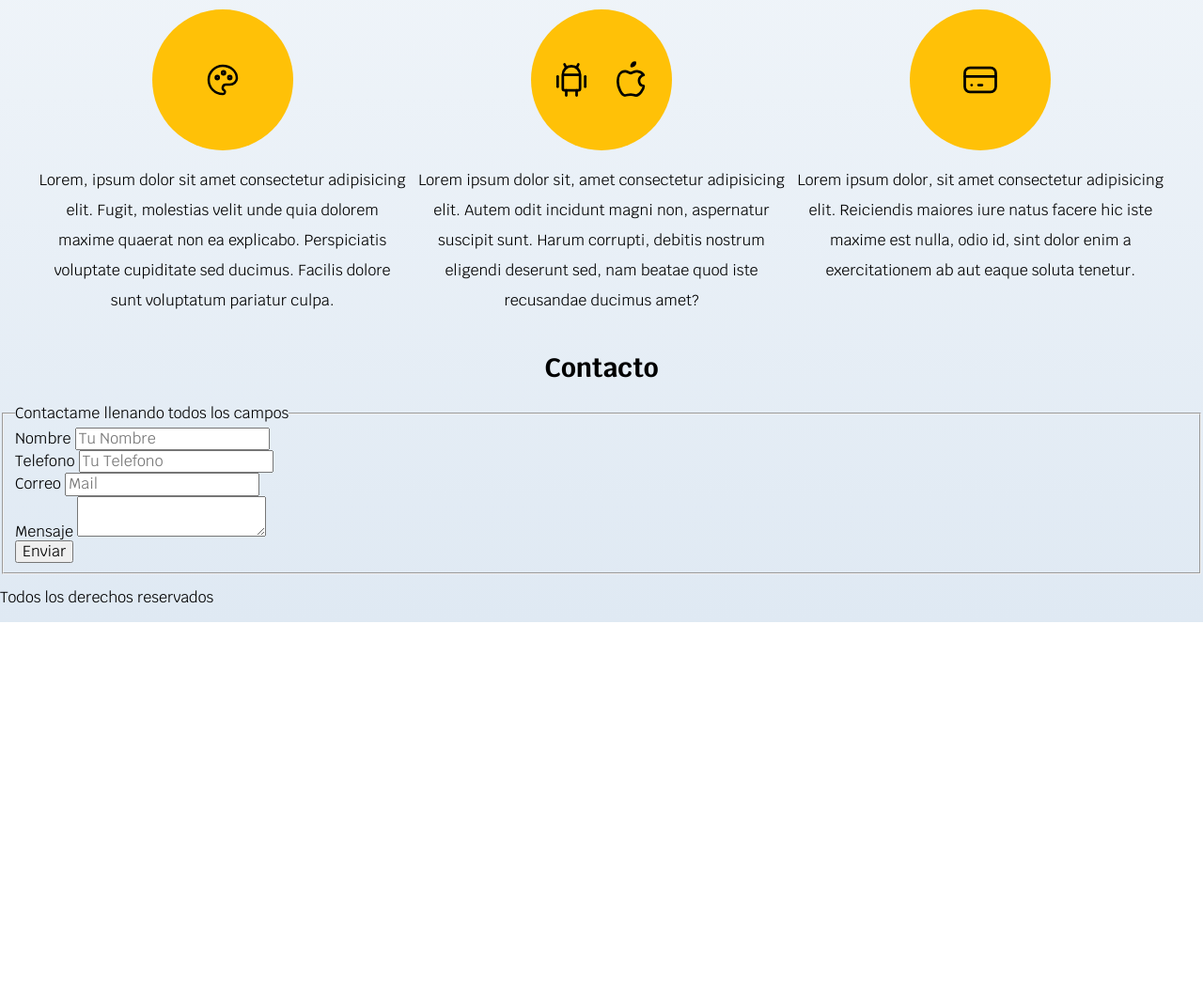
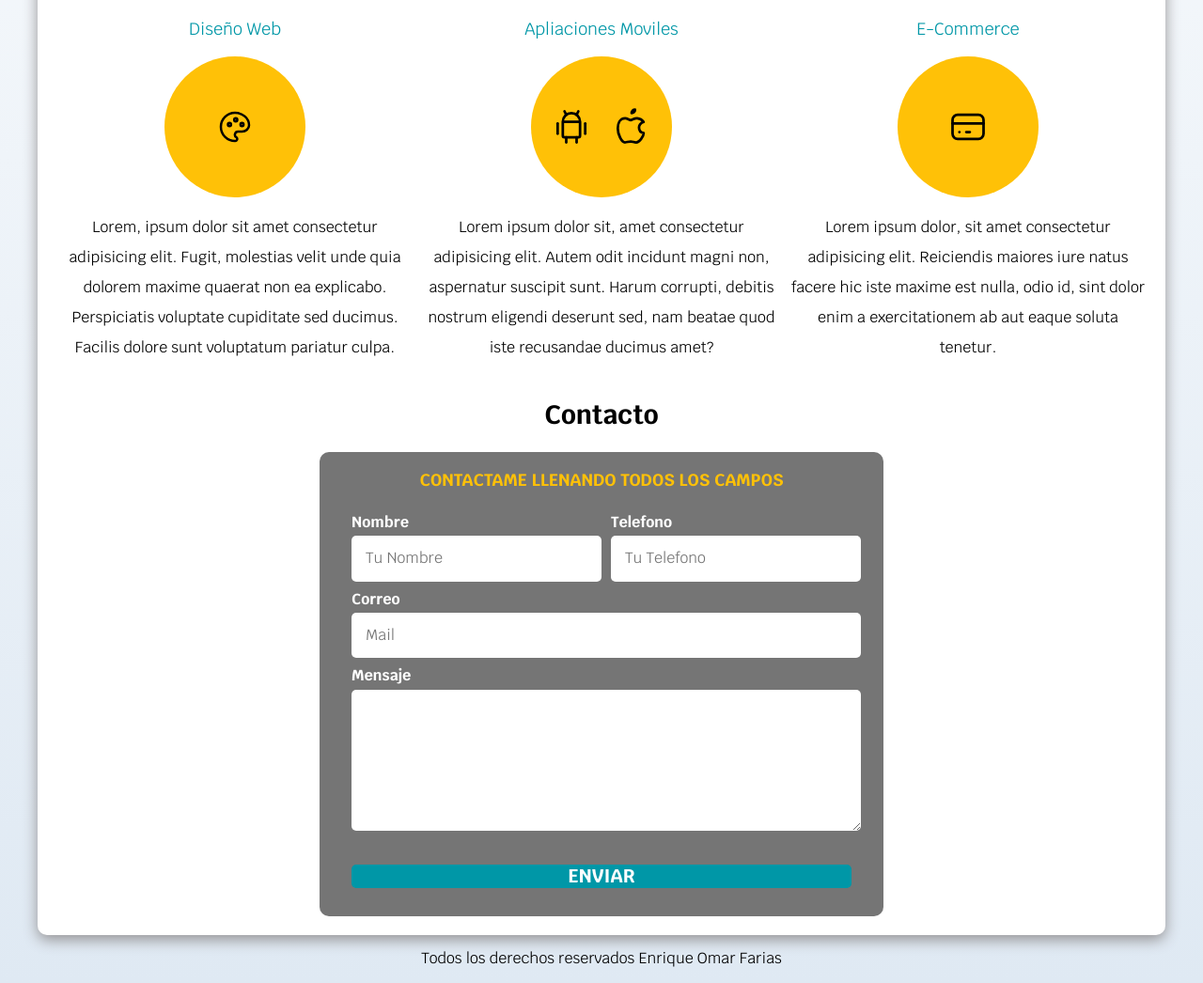
Before and after one commit to EnrikeOmarFarias/sitio-freelancer, a plain HTML site: page index.html in a window 1280 px wide. Shown: the part 713-1759 px from the top of the page at 94% size. Before the commit the page ends 1375 px from the top, so only its background shows below. Drawn offline with Linux system fonts and the light colour scheme.

Commit message:
Finalizando proyecto

```diff
--- a/css/styles.css
+++ b/css/styles.css
@@ -14,6 +14,16 @@
 html {
   font-size: 62.5%;
   box-sizing: border-box;
+  scroll-snap-type: y mandatory;
+}
+
+/* Scrol snap*/
+
+.servicios,
+.navegacion_principal,
+.formulario {
+  scroll-snap-align: center;
+  scroll-snap-stop: always;
 }
 
 *,
@@ -30,6 +40,15 @@ body {
     var(--grisclaro) 0%,
     var(--blanco) 100%
   );
+}
+
+.sombra {
+  -webkit-box-shadow: 0px 5px 15px 0px rgba(148, 146, 148, 1);
+  -moz-box-shadow: 0px 5px 15px 0px rgba(148, 146, 148, 1);
+  box-shadow: 0px 5px 15px 0px rgba(148, 146, 148, 1);
+  background-color: var(--blanco);
+  padding: 2rem;
+  border-radius: 1rem;
 }
 
 .contenedor {
@@ -49,6 +68,21 @@ body {
   font-weight: bold;
   text-align: center;
   width: 90%;
+  border: none;
+}
+
+@media (min-width: 480px) {
+  .boton {
+    width: auto;
+  }
+}
+
+.boton:hover {
+  cursor: pointer;
+}
+
+.boton_enviar {
+  width: 100%;
 }
 
 /* Tipografia */
@@ -75,12 +109,6 @@ h3 {
 
 .titulo span {
   font-size: 2rem;
-}
-
-@media (min-width: 480px) {
-  .boton {
-    width: auto;
-  }
 }
 
 /* Navegacion principal */
@@ -124,6 +152,7 @@ h3 {
   background-size: cover;
   height: 450px;
   position: relative;
+  margin-bottom: 3rem;
 }
 
 .contenido_hero {
@@ -183,3 +212,65 @@ h3 {
   align-items: center;
   justify-content: space-evenly;
 }
+
+/* Contacto */
+
+.formulario {
+  background-color: var(--gris);
+  width: min(60rem, 100%);
+  margin: 0 auto;
+  padding: 2rem;
+  border-radius: 1rem;
+}
+
+.formulario fieldset {
+  border: none;
+}
+.formulario legend {
+  text-align: center;
+  font-size: 1.8rem;
+  text-transform: uppercase;
+  font-weight: 700;
+  margin-bottom: 2rem;
+  color: var(--primario);
+}
+
+@media (min-width: 768px) {
+  .contenedor_campos {
+    display: grid;
+    grid-template-columns: 50% 50%;
+    column-gap: 1rem;
+    grid-template-rows: auto auto 20rem;
+  }
+
+  .campo:nth-child(3),
+  .campo:nth-child(4) {
+    grid-column: 1 / 3;
+  }
+}
+
+.campo {
+  margin-bottom: 1rem;
+}
+
+.campo label {
+  color: var(--blanco);
+  font-weight: bold;
+  margin-bottom: 0.5rem;
+  display: block;
+}
+
+.campo textarea {
+  height: 15rem;
+}
+
+.type_text {
+  width: 100%;
+  border: none;
+  padding: 1.5rem;
+  border-radius: 0.5rem;
+}
+
+.footer {
+  text-align: center;
+}
--- a/index.html
+++ b/index.html
@@ -27,6 +27,7 @@
         <a href="#">Contacto</a>
       </nav>
     </div>
+
     <section class="hero">
       <div class="contenido_hero">
         <h2>Diseño y Desarrollo Web Freelancer</h2>
@@ -56,7 +57,7 @@
       </div>
     </section>
 
-    <main class="contenedor">
+    <main class="contenedor sombra">
       <h2>Mis Servicios</h2>
 
       <div class="servicios">
@@ -177,36 +178,43 @@
           </p>
         </section>
       </div>
-    </main>
 
       <section>
         <h2>Contacto</h2>
-      <form action="">
+        <form action="" class="formulario">
           <fieldset>
             <legend>Contactame llenando todos los campos</legend>
-          <div>
+            <div class="contenedor_campos">
+              <div class="campo">
                 <label for="">Nombre</label>
-            <input type="text" placeholder="Tu Nombre" />
+                <input class="type_text" type="text" placeholder="Tu Nombre" />
+              </div>
+              <div class="campo">
+                <label for="">Telefono</label>
+                <input
+                  class="type_text"
+                  type="number"
+                  placeholder="Tu Telefono"
+                />
+              </div>
+              <div class="campo">
+                <label for="">Correo</label>
+                <input class="type_text" type="email" placeholder="Mail" />
+              </div>
+              <div class="campo">
+                <label for="">Mensaje</label>
+                <textarea class="type_text" id=""></textarea>
+              </div>
             </div>
             <div>
-            <label for="">Telefono</label>
-            <input type="number" placeholder="Tu Telefono" />
+              <input class="boton boton_enviar" type="submit" value="Enviar" />
             </div>
-          <div>
-            <label for="">Correo</label>
-            <input type="email" placeholder="Mail" />
-          </div>
-          <div>
-            <label for="">Mensaje</label>
-            <textarea name="" id=""></textarea>
-          </div>
-          <div><input type="submit" value="Enviar" /></div>
           </fieldset>
         </form>
       </section>
-
-    <footer>
-      <p>Todos los derechos reservados</p>
+    </main>
+    <footer class="footer">
+      <p>Todos los derechos reservados Enrique Omar Farias</p>
     </footer>
   </body>
 </html>
```
Lines whose indentation alone changed are shown as unchanged.
